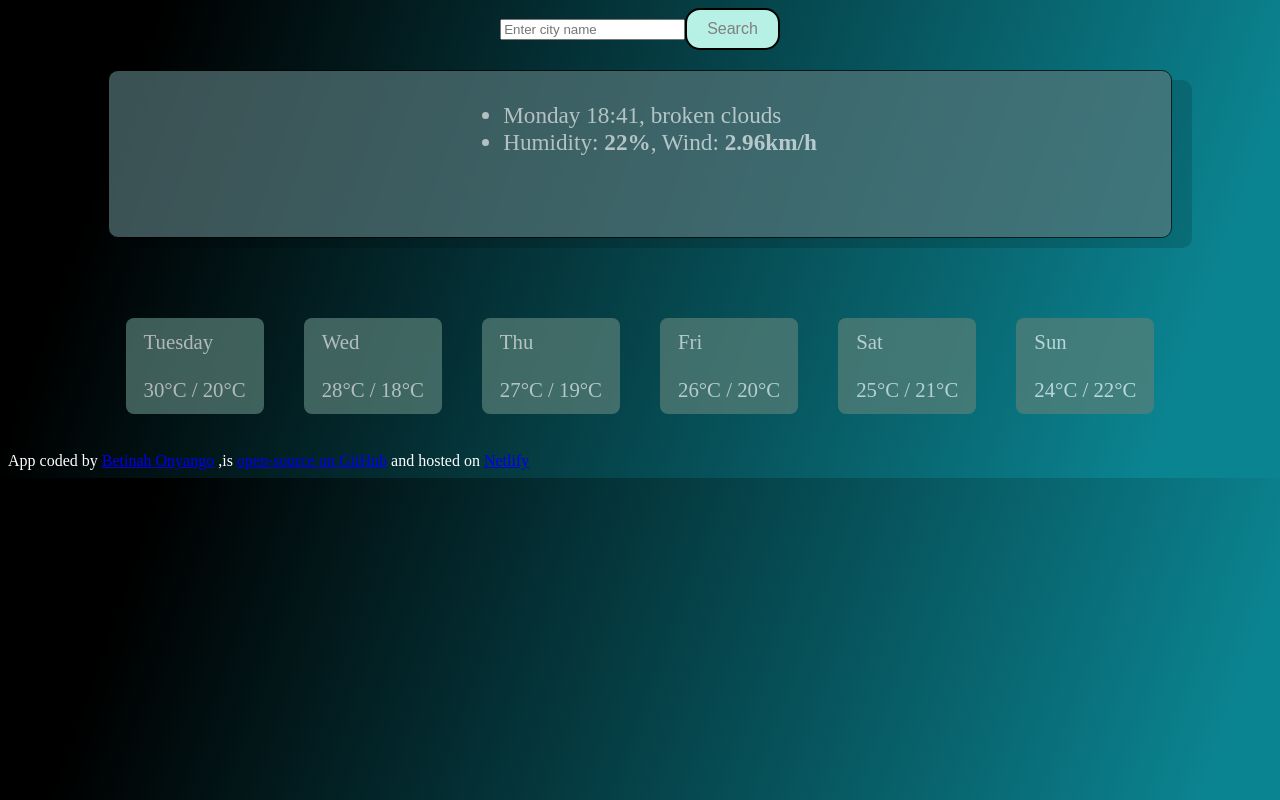
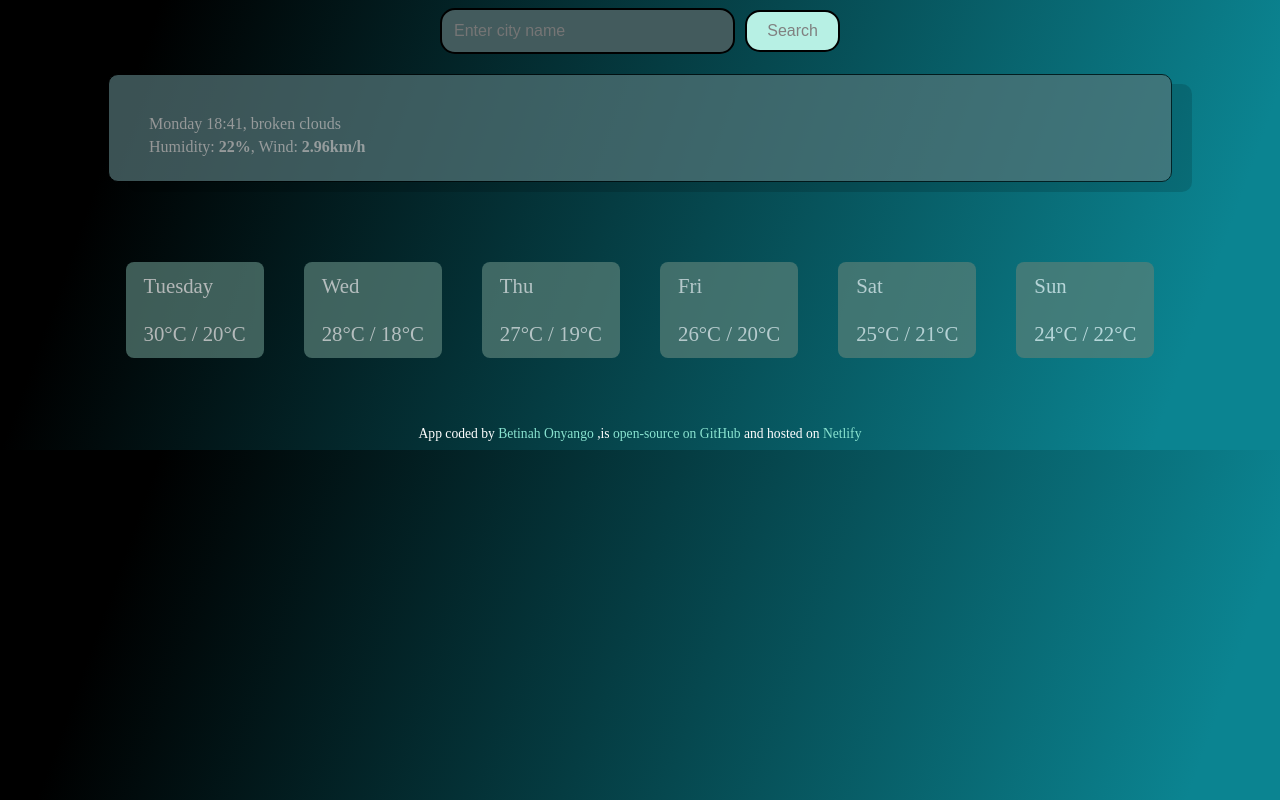
Before and after one commit to betinahonyango/my-weather-app-final, a plain HTML site: page index.html in a window 1280 px wide. Drawn offline with nearby package versions, Linux system fonts and the light colour scheme; no server answers.

Commit message:
Updated css to align with html

```diff
--- a/src/style.css
+++ b/src/style.css
@@ -1,19 +1,6 @@
 body{
     background: linear-gradient(109.6deg, rgb(0, 0, 0) 11.2%, rgb(11, 132, 145) 91.1%);
     color: white;
-}
-.app{
-    background-color: #557578;
-    border: 1px solid black;
-    opacity: 70%;
-    border-radius: 10px;
-    margin: 20px 100px 60px;
-    display: flex;
-    flex-direction: column;
-    align-items: center;
-    justify-content: center;
-    box-shadow: 20px 10px rgba(0, 0, 0, 0.2);
-    font-size: 1.45rem;
 }
 .city-input {
     display: flex;
@@ -23,7 +10,7 @@ body{
     margin: 0 auto;
     max-width: 400px;
 }
-input#city {
+input#search-input {
     flex: 1;
     padding: 12px;
     font-size: 1rem;
@@ -49,7 +36,7 @@ button:hover {
 }
 .weather-row {
     display: flex;
-    gap: 40px; /* Adjust gap as needed */
+    gap: 40px;
     justify-content: center;
     margin-top: 30px;
     font-size: 1.3rem;
@@ -64,3 +51,77 @@ button:hover {
     border-radius: 8px;
     opacity: 70%;
 }
+ul {
+    list-style: none;
+    padding: 0;
+  }
+
+  li {
+    margin-bottom: 8px;
+    font-size: 1rem;
+  }
+  footer {
+    text-align: center;
+    margin-top: 30px;
+    font-size: 0.85rem;
+  }
+
+  footer a {
+    color: #89e3d0;
+    text-decoration: none;
+  }
+
+  footer a:hover {
+    text-decoration: underline;
+  }
+  .WeatherInfo .row {
+    display: flex;
+    align-items: center;
+    justify-content: space-between;
+    background-color: #557578;
+    border: 1px solid black;
+    opacity: 70%;
+    border-radius: 10px;
+    margin: 20px 100px 60px;
+    box-shadow: 20px 10px rgba(0, 0, 0, 0.2);
+    font-size: 8.45rem;
+    flex-direction: row;
+    padding: 20px 40px;
+  }
+  .WeatherInfo .col {
+    display: flex;
+    flex-direction: column;
+    gap: 20px;
+  }
+
+  .WeatherInfo h1{
+    font-size: 5rem;
+    font-weight: bold;
+    color: #f6f6f6;
+    margin: 0;
+    text-shadow: 1px 1px 4px rgba(0, 0, 0, 0.2);
+    font-weight: bolder;
+  }
+
+  .WeatherInfo ul {
+    list-style: none;
+    padding: 0;
+    margin: 0;
+    font-size: 1rem;
+    color: #d5d5d5;
+  }
+
+  .WeatherInfo li {
+    margin-bottom: 5px;
+  }
+  .temperature-container {
+    display: flex;
+    align-items: center;
+    gap: 10px;
+  }
+
+  #temperature {
+    font-size: 4rem;
+    font-weight: bold;
+    color: #d5d5d5;
+  }
```
